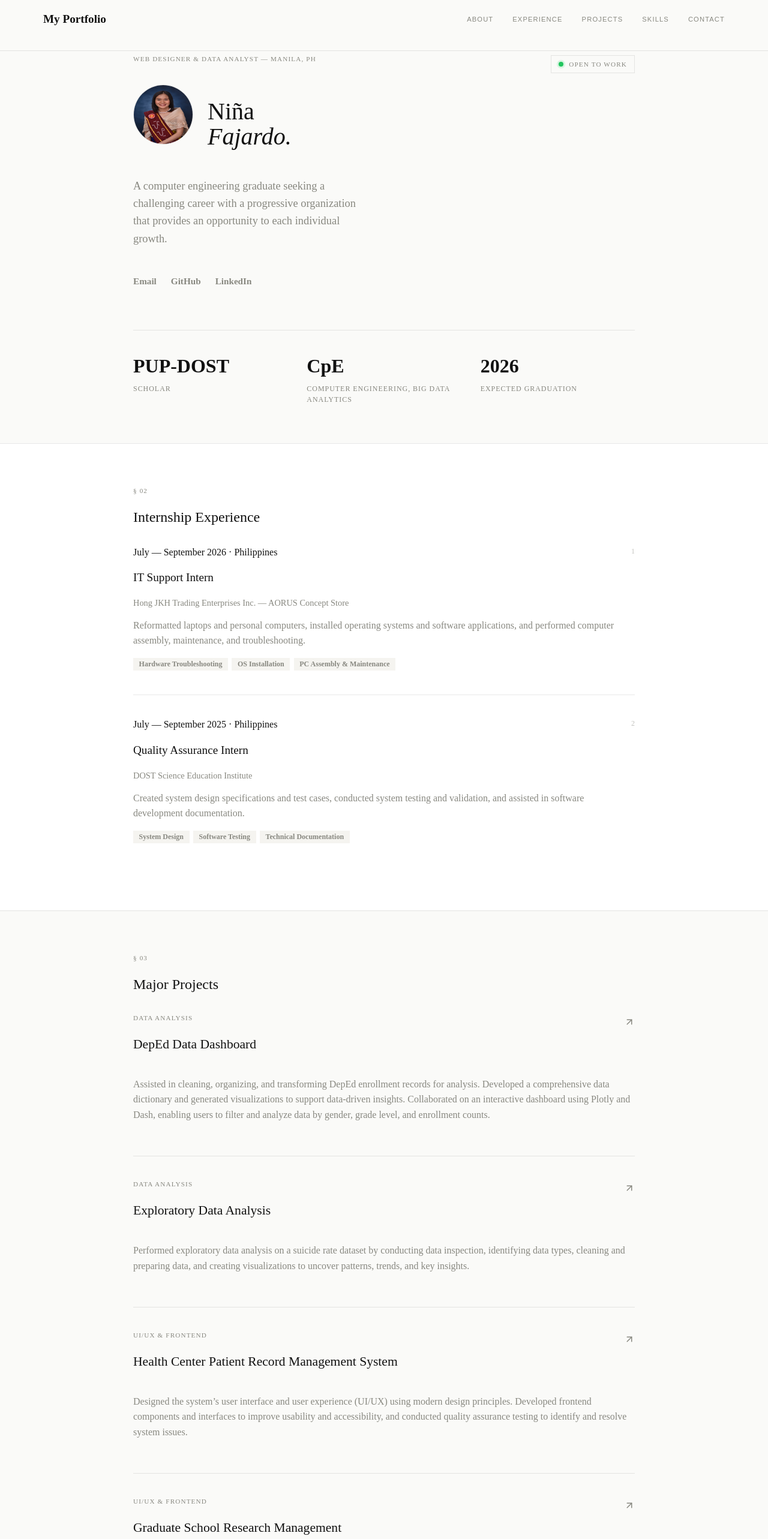
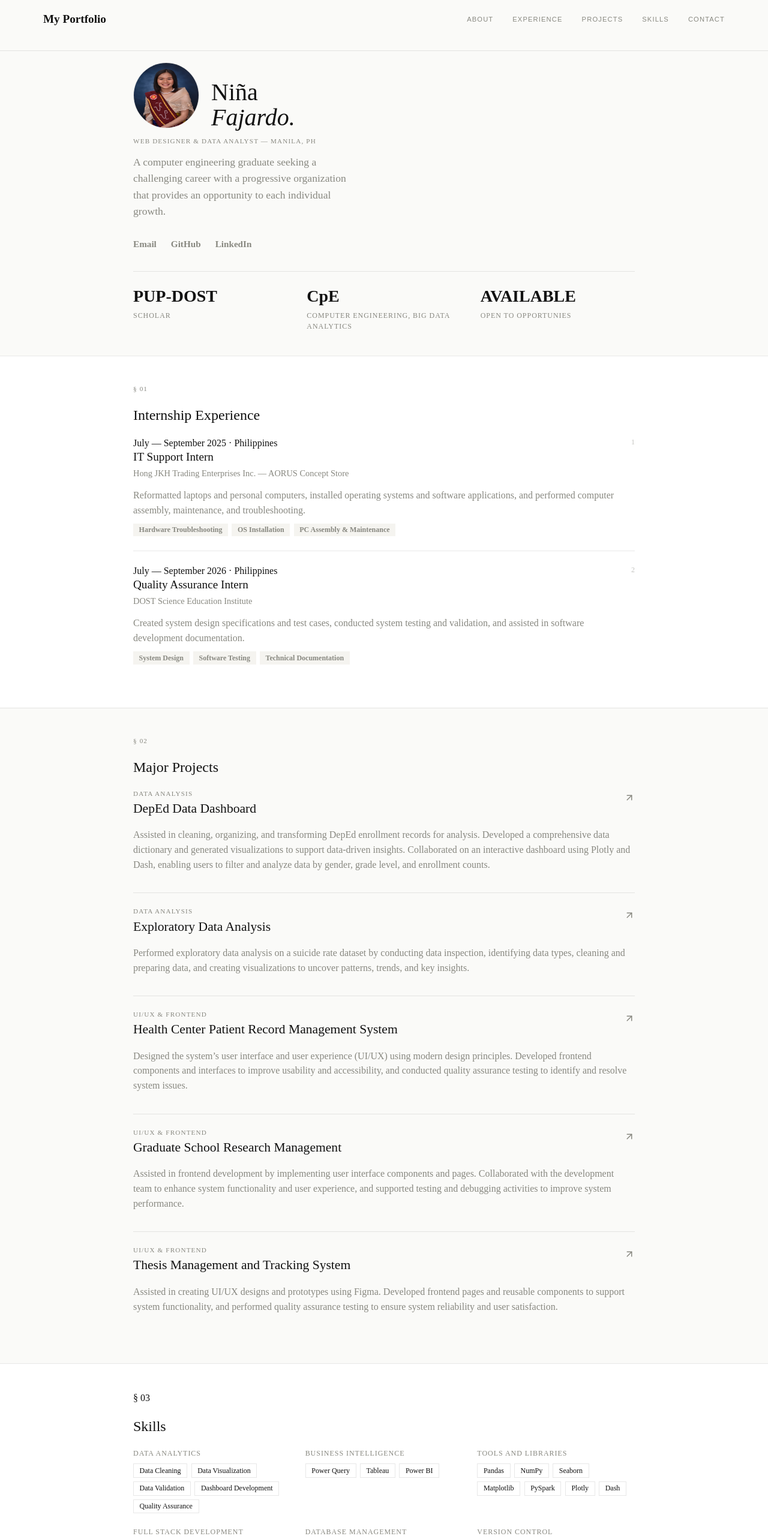
Before and after one commit to fajardoninag/Portfolio, a React (Create React App) app: page / in a window 1280 px wide. Shown: the part 20-2586 px from the top of the page at 60% size. Built offline with nearby package versions, Linux system fonts and the light colour scheme.

Commit message:
Linked projects, fixed bugs, and adjusted PNGs

```diff
--- a/src/App.css
+++ b/src/App.css
@@ -39,6 +39,7 @@
 
 html {
   font-size: var(--font-size);
+  scroll-behavior: smooth;
 }
 
 body {
@@ -62,7 +63,7 @@ h1, h2, h3, h4 {
 .container {
   max-width: 900px;
   margin: 0 auto;
-  padding: 4rem 2rem;
+  padding: 2.5rem 2rem;
 }
 
 /* Full-bleed alternating section background.
@@ -77,6 +78,16 @@ h1, h2, h3, h4 {
 
 .alt-bg {
   background: var(--card);
+}
+
+/* Anchor targets — offset scroll position so content isn't hidden
+   under the fixed navbar when jumping to a section via nav links. */
+#about,
+#experience,
+#projects,
+#skills,
+#contact {
+  scroll-margin-top: 5.5rem;
 }
 
 /* Navbar */
@@ -105,6 +116,7 @@ h1, h2, h3, h4 {
   display: flex;
   gap: 1.5rem;
   flex-wrap: wrap;
+  margin-top: 0.4rem;
 }
 .social-links a {
   color: var(--muted-foreground);
@@ -117,7 +129,7 @@ h1, h2, h3, h4 {
   color: var(--accent);
 }
 
-.projects-section { margin-top: 4rem; }
+.projects-section { margin-top: 2.5rem; }
 .projects-grid {
   display: grid;
   grid-template-columns: repeat(auto-fit, minmax(280px, 1fr));
@@ -127,17 +139,17 @@ h1, h2, h3, h4 {
 .hero-intro {
   display: flex;
   flex-direction: column;
-  gap: 1.75rem;
+  gap: 0.5rem;
 }
 .name-row {
   display: flex;
   align-items: center;
-  gap: 1.5rem;
+  gap: 1.25rem;
   flex-wrap: wrap;
 }
 .profile-pic {
-  width: 100px;
-  height: 100px;
+  width: 110px;
+  height: 110px;
   border-radius: 50%;
   object-position: top;
   border: 1px solid var(--border);
@@ -172,7 +184,6 @@ h1, h2, h3, h4 {
   display: flex;
   flex-wrap: wrap;
   gap: 0.4rem;
-  margin-top: 1rem;
 }
 .tech-tag {
   font-size: 0.75rem;
@@ -184,17 +195,17 @@ h1, h2, h3, h4 {
 }
 
 .stats-bar {
-  margin-top: 4.5rem;
-  padding-top: 2.5rem;
+  margin-top: 2.25rem;
+  padding-top: 1.5rem;
   border-top: 1px solid var(--border);
   display: grid;
   grid-template-columns: repeat(3, 1fr);
-  gap: 1.5rem 2rem;
+  gap: 1.25rem 2rem;
   align-items: start;
 }
 .stat-value {
   font-family: var(--font-display);
-  font-size: 2rem;
+  font-size: 1.75rem;
   font-weight: 600;
   line-height: 1.2;
 }
@@ -203,7 +214,7 @@ h1, h2, h3, h4 {
   letter-spacing: 0.08em;
   text-transform: uppercase;
   color: var(--muted-foreground);
-  margin-top: 0.6rem;
+  margin-top: 0.4rem;
   line-height: 1.5;
 }
 
@@ -212,25 +223,26 @@ h1, h2, h3, h4 {
 .skills-grid {
   display: grid;
   grid-template-columns: repeat(auto-fit, minmax(200px, 1fr));
-  gap: 2rem;
-  margin-top: 1.5rem;
+  gap: 1.5rem;
+  margin-top: 1.25rem;
 }
 .skill-category {
   font-size: 0.75rem;
   letter-spacing: 0.08em;
   text-transform: uppercase;
   color: var(--muted-foreground);
-  margin-bottom: 0.75rem;
+  margin-bottom: 0.6rem;
 }
 .skill-tag {
   color: var(--foreground);
   border: 1px solid var(--border);
   background: none;
+  font-weight: var(--font-weight-normal);
 }
 .hero-top {
   display: flex;
   justify-content: space-between;
-  gap: 3rem;
+  gap: 2rem;
   flex-wrap: wrap;
 }
 .eyebrow {
@@ -238,6 +250,7 @@ h1, h2, h3, h4 {
   letter-spacing: 0.1em;
   text-transform: uppercase;
   color: var(--muted-foreground);
+  margin-top: 0.25rem;
 }
 .hero-title {
   font-family: var(--font-display);
@@ -247,10 +260,11 @@ h1, h2, h3, h4 {
   white-space: nowrap;
 }
 .hero-desc {
-  font-size: 1.15rem;
+  font-size: 1.1rem;
   color: var(--muted-foreground);
   max-width: 24rem;
-  line-height: 1.6;
+  line-height: 1.55;
+  margin-top: 0.5rem;
 }
 
 .hero-side {
@@ -258,45 +272,6 @@ h1, h2, h3, h4 {
   flex-direction: column;
   align-items: flex-end;
   gap: 1.25rem;
-}
-.status-pill {
-  display: inline-flex;
-  align-items: center;
-  gap: 0.6rem;
-  border: 1px solid var(--border);
-  padding: 0.5rem 0.75rem;
-  font-size: 0.7rem;
-  letter-spacing: 0.1em;
-  text-transform: uppercase;
-  color: var(--muted-foreground);
-  white-space: nowrap;
-}
-.status-dot {
-  position: relative;
-  display: flex;
-  height: 0.5rem;
-  width: 0.5rem;
-}
-.ping {
-  position: absolute;
-  inset: 0;
-  border-radius: 999px;
-  background: #4ade80;
-  opacity: 0.75;
-  animation: ping 1.5s cubic-bezier(0, 0, 0.2, 1) infinite;
-}
-.dot {
-  position: relative;
-  border-radius: 999px;
-  height: 0.5rem;
-  width: 0.5rem;
-  background: #22c55e;
-}
-@keyframes ping {
-  75%, 100% {
-    transform: scale(2);
-    opacity: 0;
-  }
 }
 /* Nav */
 .navbar {
@@ -314,12 +289,13 @@ h1, h2, h3, h4 {
 .nav-inner {
   width: 100%;
   margin: 0;
-  padding: 0 2.5rem;
-  height: 3.5rem;
+  padding: 0.75rem 2.5rem;
+  min-height: 3.5rem;
   display: flex;
   align-items: center;
   justify-content: space-between;
   gap: 1rem;
+  flex-wrap: wrap;
 }
 .nav-logo-btn {
   background: none; border: none; cursor: pointer;
@@ -356,21 +332,21 @@ h1, h2, h3, h4 {
 .nav-cta:hover { opacity: 0.75; }
 
 /* leave room below fixed nav */
-.about-section { padding: 7rem 0 4rem; }
+.about-section { padding: 7.5rem 0 2.5rem; }
 
 /* Numbered sections (Experience) */
-.numbered-section { padding: 4.5rem 0; border-top: 1px solid var(--border); }
-.section-label .section-index { font-size: 0.7rem; letter-spacing: 0.1em; text-transform: uppercase; color: var(--muted-foreground); margin-bottom: 0.5rem; }
+.numbered-section { padding: 3rem 0; border-top: 1px solid var(--border); }
+.section-label .section-index { font-size: 0.7rem; letter-spacing: 0.1em; text-transform: uppercase; color: var(--muted-foreground); margin-bottom: 0.4rem; }
 .section-label .section-index.light { opacity: 0.4; color: inherit; }
-.section-label h2 { margin-bottom: 2rem; }
+.section-label h2 { margin-bottom: 1.25rem; }
 
-.experience-row { border-top: 1px solid var(--border); padding: 2.5rem 0; }
+.experience-row { border-top: 1px solid var(--border); padding: 1.5rem 0; }
 .experience-row:first-child { border-top: none; padding-top: 0; }
-.experience-header { display: flex; justify-content: space-between; align-items: flex-start; gap: 1rem; margin-bottom: 1rem; }
-.experience-role { font-family: var(--font-display); font-size: 1.2rem; }
-.experience-company { color: var(--muted-foreground); font-size: 0.9rem; margin-top: 0.3rem; }
+.experience-header { display: flex; justify-content: space-between; align-items: flex-start; gap: 1rem; margin-bottom: 0.6rem; }
+.experience-role { font-family: var(--font-display); font-size: 1.2rem; margin: 0; }
+.experience-company { color: var(--muted-foreground); font-size: 0.9rem; margin-top: 0.25rem; }
 .experience-no { font-size: 0.75rem; color: var(--muted-foreground); opacity: 0.5; flex-shrink: 0; }
-.experience-desc { color: var(--muted-foreground); line-height: 1.6; margin-bottom: 1rem; }
+.experience-desc { color: var(--muted-foreground); line-height: 1.55; margin-bottom: 0.6rem; }
 
 /* Projects — expandable accordion rows */
 .project-accordion-row {
@@ -384,7 +360,7 @@ h1, h2, h3, h4 {
   text-align: left;
   background: none;
   border: none;
-  padding: 2.5rem 0;
+  padding: 1.5rem 0;
   cursor: pointer;
   font: inherit;
   color: inherit;
@@ -397,12 +373,13 @@ h1, h2, h3, h4 {
   letter-spacing: 0.1em;
   text-transform: uppercase;
   color: var(--muted-foreground);
-  margin-bottom: 0.25rem;
+  margin-bottom: 0.2rem;
 }
 .project-accordion-title {
   font-family: var(--font-display);
   font-size: 1.35rem;
   transition: color 0.2s ease;
+  margin: 0;
 }
 .project-accordion-title.is-open,
 .project-accordion-toggle:hover .project-accordion-title {
@@ -425,14 +402,14 @@ h1, h2, h3, h4 {
 }
 .project-accordion-panel.is-open {
   max-height: 900px;
-  padding-bottom: 2rem;
+  padding-bottom: 1.25rem;
 }
 
 .project-image-wrap {
   background: var(--muted);
   border-radius: var(--radius-md);
   overflow: hidden;
-  margin-bottom: 1rem;
+  margin-bottom: 0.75rem;
 }
 .project-image {
   width: 100%;
@@ -441,11 +418,21 @@ h1, h2, h3, h4 {
   display: block;
 }
 
+/* Row that holds tech-tags on the left and project link pills on the right */
+.project-footer-row {
+  display: flex;
+  justify-content: space-between;
+  align-items: center;
+  flex-wrap: wrap;
+  gap: 0.75rem;
+  margin-top: 0.75rem;
+}
+
+/* Project link pill buttons (GitHub / Figma / etc.) */
 .project-links {
   display: flex;
   flex-wrap: wrap;
   gap: 0.6rem;
-  margin-top: 1rem;
 }
 .project-link-btn {
   display: inline-flex;
@@ -456,9 +443,10 @@ h1, h2, h3, h4 {
   color: var(--foreground);
   border: 1px solid var(--border);
   padding: 0.4rem 0.75rem;
-  border-radius: var(--radius-sm);
+  border-radius: 6px; /* rounded pill look, overrides the sharp global --radius */
   text-decoration: none;
-  transition: border-color 0.2s ease, color 0.2s ease;
+  transition: border-color 0.2s ease, color 0.2s ease, background 0.2s ease;
+  background: var(--card);
 }
 .project-link-btn:hover {
   border-color: var(--accent);
@@ -466,16 +454,16 @@ h1, h2, h3, h4 {
 }
 
 /* Contact */
-.contact-section { background: var(--foreground); color: var(--background); padding: 5rem 0; margin-top: 4rem; }
+.contact-section { background: var(--foreground); color: var(--background); padding: 3rem 0; margin-top: 2.5rem; }
 .contact-inner { display: block; }
-.contact-desc { opacity: 0.6; max-width: 24rem; margin-bottom: 2rem; line-height: 1.6; }
+.contact-desc { opacity: 0.6; max-width: 24rem; margin-bottom: 1.25rem; line-height: 1.55; }
 .contact-email {
   display: inline-block; font-family: var(--font-display); font-size: clamp(1.5rem, 4vw, 2.5rem);
-  color: var(--background); text-decoration: none; margin-bottom: 3rem;
+  color: var(--background); text-decoration: none; margin-bottom: 1.75rem;
   word-break: break-word;
 }
 .contact-email:hover { opacity: 0.6; }
-.contact-links { display: flex; gap: 2rem; padding-top: 1.5rem; border-top: 1px solid rgba(255,255,255,0.1); flex-wrap: wrap; }
+.contact-links { display: flex; gap: 2rem; padding-top: 1rem; border-top: 1px solid rgba(255,255,255,0.1); flex-wrap: wrap; }
 .contact-links a { color: var(--background); opacity: 0.4; text-decoration: none; font-size: 0.7rem; letter-spacing: 0.1em; text-transform: uppercase; }
 .contact-links a:hover { opacity: 1; }
 
@@ -484,8 +472,8 @@ h1, h2, h3, h4 {
 .footer-inner { display: flex; justify-content: space-between; font-size: 0.7rem; letter-spacing: 0.1em; text-transform: uppercase; opacity: 0.25; flex-wrap: wrap; gap: 0.5rem; }
 
 /* Case Study Elements */
-.case-header { text-align: center; margin-bottom: 4rem; }
-.subtitle { color: var(--muted-foreground); font-size: 1.2rem; margin-bottom: 2rem; }
+.case-header { text-align: center; margin-bottom: 2.5rem; }
+.subtitle { color: var(--muted-foreground); font-size: 1.2rem; margin-bottom: 1.25rem; }
 .btn {
   display: inline-block;
   background: var(--accent);
@@ -496,7 +484,7 @@ h1, h2, h3, h4 {
   font-weight: 600;
 }
 .btn:hover { background: var(--accent-hover); }
-.case-section { margin-bottom: 4rem; }
+.case-section { margin-bottom: 2.5rem; }
 .visual-container { background: var(--muted); padding: 1rem; border-radius: var(--radius-lg); margin-top: 1rem; }
 .case-img { width: 100%; height: auto; border-radius: var(--radius-md); display: block; }
 
@@ -508,7 +496,7 @@ h1, h2, h3, h4 {
 
 @media (max-width: 768px) {
   .container {
-    padding: 3rem 1.25rem;
+    padding: 2rem 1.25rem;
   }
 
   .nav-inner {
@@ -523,11 +511,11 @@ h1, h2, h3, h4 {
   }
 
   .about-section {
-    padding: 6rem 0 3rem;
+    padding: 6.75rem 0 2rem;
   }
 
   .hero-top {
-    gap: 1.5rem;
+    gap: 1.25rem;
   }
 
   .hero-side {
@@ -540,36 +528,36 @@ h1, h2, h3, h4 {
   }
 
   .profile-pic {
-    width: 76px;
-    height: 76px;
+    width: 100px;
+    height: 100px;
   }
 
   .hero-desc {
     max-width: none;
-    font-size: 1.05rem;
+    font-size: 1rem;
   }
 
   .stats-bar {
     grid-template-columns: repeat(3, 1fr);
-    gap: 1.25rem 1rem;
-    padding-bottom: 2.25rem;
+    gap: 1rem 1rem;
+    padding-bottom: 1.5rem;
   }
 
   .stat-value {
-    font-size: 1.5rem;
+    font-size: 1.4rem;
   }
 
   .skills-grid {
     grid-template-columns: repeat(auto-fit, minmax(150px, 1fr));
-    gap: 1.5rem;
+    gap: 1.25rem;
   }
 
   .numbered-section {
-    padding: 3rem 0;
+    padding: 2rem 0;
   }
 
   .experience-header {
-    gap: 0.75rem;
+    gap: 0.6rem;
   }
 
   .experience-role {
@@ -581,8 +569,8 @@ h1, h2, h3, h4 {
   }
 
   .contact-section {
-    padding: 3.5rem 0;
-    margin-top: 3rem;
+    padding: 2.25rem 0;
+    margin-top: 2rem;
   }
 
   .contact-desc {
@@ -597,7 +585,7 @@ h1, h2, h3, h4 {
 
 @media (max-width: 480px) {
   .container {
-    padding: 2.5rem 1rem;
+    padding: 1.75rem 1rem;
   }
 
   .nav-inner {
@@ -614,7 +602,15 @@ h1, h2, h3, h4 {
   }
 
   .about-section {
-    padding: 5.5rem 0 2.5rem;
+    padding: 4.5rem 0 1.75rem;
+  }
+
+  #about,
+  #experience,
+  #projects,
+  #skills,
+  #contact {
+    scroll-margin-top: 4.5rem;
   }
 
   .name-row {
@@ -632,7 +628,7 @@ h1, h2, h3, h4 {
 
   .skills-grid {
     grid-template-columns: 1fr;
-    gap: 1.25rem;
+    gap: 1rem;
   }
 
   .experience-header {
--- a/src/pages/LandingPage.js
+++ b/src/pages/LandingPage.js
@@ -1,6 +1,18 @@
 import React, { useState, useEffect } from 'react';
 import { Link } from 'react-router-dom';
 import { ArrowUpRight } from 'lucide-react';
+
+const GithubIcon = ({ size = 14 }) => (
+  <svg width={size} height={size} viewBox="0 0 24 24" fill="currentColor">
+    <path d="M12 0C5.37 0 0 5.37 0 12c0 5.31 3.435 9.795 8.205 11.385.6.105.825-.255.825-.57 0-.285-.015-1.23-.015-2.235-3.015.555-3.795-.735-4.035-1.41-.135-.345-.72-1.41-1.23-1.695-.42-.225-1.02-.78-.015-.795.945-.015 1.62.87 1.845 1.23 1.08 1.815 2.805 1.305 3.495.99.105-.78.42-1.305.765-1.605-2.67-.3-5.46-1.335-5.46-5.925 0-1.305.465-2.385 1.23-3.225-.12-.3-.54-1.53.12-3.18 0 0 1.005-.315 3.3 1.23.96-.27 1.98-.405 3-.405s2.04.135 3 .405c2.295-1.56 3.3-1.23 3.3-1.23.66 1.65.24 2.88.12 3.18.765.84 1.23 1.905 1.23 3.225 0 4.605-2.805 5.625-5.475 5.925.435.375.81 1.095.81 2.22 0 1.605-.015 2.895-.015 3.3 0 .315.225.69.825.57A12.02 12.02 0 0 0 24 12c0-6.63-5.37-12-12-12z"/>
+  </svg>
+);
+
+const FigmaIcon = ({ size = 14 }) => (
+  <svg width={size} height={size} viewBox="0 0 24 24" fill="currentColor">
+    <path d="M8 24c2.21 0 4-1.79 4-4v-4H8c-2.21 0-4 1.79-4 4s1.79 4 4 4zM4 12c0-2.21 1.79-4 4-4h4v8H8c-2.21 0-4-1.79-4-4zM4 4c0-2.21 1.79-4 4-4h4v8H8C5.79 8 4 6.21 4 4zM12 0h4c2.21 0 4 1.79 4 4s-1.79 4-4 4h-4V0zM20 12c0 2.21-1.79 4-4 4s-4-1.79-4-4 1.79-4 4-4 4 1.79 4 4z"/>
+  </svg>
+);
 
 const NAV_LINKS = ['About', 'Experience', 'Projects', 'Skills', 'Contact'];
 
@@ -9,7 +21,7 @@ const EXPERIENCE = [
     no: '1',
     role: 'IT Support Intern',
     company: 'Hong JKH Trading Enterprises Inc. — AORUS Concept Store',
-    period: 'July — September 2026',
+    period: 'July — September 2025',
     location: 'Philippines',
     desc: 'Reformatted laptops and personal computers, installed operating systems and software applications, and performed computer assembly, maintenance, and troubleshooting.',
     tags: ['Hardware Troubleshooting', 'OS Installation', 'PC Assembly & Maintenance'],
@@ -18,7 +30,7 @@ const EXPERIENCE = [
     no: '2',
     role: 'Quality Assurance Intern',
     company: 'DOST Science Education Institute',
-    period: 'July — September 2025',
+    period: 'July — September 2026',
     location: 'Philippines',
     desc: 'Created system design specifications and test cases, conducted system testing and validation, and assisted in software development documentation.',
     tags: ['System Design', 'Software Testing', 'Technical Documentation'],
@@ -29,6 +41,9 @@ const EXPERIENCE = [
 // your current folder). "grad-school-research-management.png" and
 // "thesis-management-tracking-system.png" don't exist in your screenshot yet —
 // add those two files to /public/images/ or swap in whatever you name them.
+//
+// LINKS: replace the placeholder URLs below with your real GitHub / Figma links.
+// Each project can have 0, 1, or 2 links (icon: 'github' or 'figma').
 const PROJECTS = [
   {
     no: '3',
@@ -37,6 +52,9 @@ const PROJECTS = [
     desc: 'Assisted in cleaning, organizing, and transforming DepEd enrollment records for analysis. Developed a comprehensive data dictionary and generated visualizations to support data-driven insights. Collaborated on an interactive dashboard using Plotly and Dash, enabling users to filter and analyze data by gender, grade level, and enrollment counts.',
     tech: ['Python', 'Pandas', 'Plotly', 'Dash'],
     image: '/images/deped.png',
+    links: [
+      { label: 'GitHub', url: 'https://github.com/fajardoninag/DepEd-Enrollment-Dashboard', icon: 'github' },
+    ],
   },
   {
     no: '4',
@@ -45,37 +63,51 @@ const PROJECTS = [
     desc: 'Performed exploratory data analysis on a suicide rate dataset by conducting data inspection, identifying data types, cleaning and preparing data, and creating visualizations to uncover patterns, trends, and key insights.',
     tech: ['Python', 'Pandas', 'Matplotlib', 'Seaborn'],
     image: '/images/data.png',
+    links: [
+      { label: 'GitHub', url: 'https://github.com/fajardoninag/Exploratory-Data-Analysis', icon: 'github' },
+    ],
   },
   {
     no: '5',
     title: 'Health Center Patient Record Management System',
     category: 'UI/UX & Frontend',
     desc: 'Designed the system\u2019s user interface and user experience (UI/UX) using modern design principles. Developed frontend components and interfaces to improve usability and accessibility, and conducted quality assurance testing to identify and resolve system issues.',
-    tech: ['UI/UX Design', 'Frontend Development', 'QA Testing'],
+    tech: ['Django', 'React.js', 'QA Testing'],
     image: '/images/espe.png',
+    links: [
+      { label: 'Figma', url: 'https://www.figma.com/proto/l409hkwQo86AWQExhghMYm/Healthcare-System?node-id=30-507&starting-point-node-id=30%3A507', icon: 'figma' },
+      { label: 'GitHub', url: 'https://github.com/fajardoninag/Healthcare-System-', icon: 'github' },
+    ],
   },
   {
     no: '6',
     title: 'Graduate School Research Management',
     category: 'UI/UX & Frontend',
     desc: 'Assisted in frontend development by implementing user interface components and pages. Collaborated with the development team to enhance system functionality and user experience, and supported testing and debugging activities to improve system performance.',
-    tech: ['Frontend Development', 'Testing & Debugging'],
+    tech: ['Laravel', 'MySQL','HTML','CSS','JavaScript'],
     image: '/images/thesis.png',
+    links: [
+      { label: 'GitHub', url: 'https://github.com/fajardoninag/grad-school-research-management', icon: 'github' },
+    ],
   },
   {
     no: '7',
     title: 'Thesis Management and Tracking System',
     category: 'UI/UX & Frontend',
     desc: 'Assisted in creating UI/UX designs and prototypes using Figma. Developed frontend pages and reusable components to support system functionality, and performed quality assurance testing to ensure system reliability and user satisfaction.',
-    tech: ['Figma', 'UI/UX Design', 'Frontend Development'],
+    tech: ['Laravel', 'MySQL','HTML','CSS','JavaScript'],
     image: '/images/grad.png',
+    links: [
+     { label: 'Figma', url: 'https://www.figma.com/proto/fLB7yV631qU0gNqUaH78WI/Wireframes?node-id=4639-64834&starting-point-node-id=4639%3A64834', icon: 'figma' },
+      { label: 'GitHub', url: 'https://github.com/fajardoninag/thesis-management-tracking-system', icon: 'github' },
+    ],
   },
 ];
 
 const stats = [
   { value: 'PUP-DOST', label: 'Scholar' },
   { value: 'CpE', label: 'Computer Engineering, Big Data Analytics' },
-  { value: '2026', label: 'Expected graduation' },
+  { value: 'AVAILABLE', label: 'Open to Opportunies' },
 ];
 
 const skills = {
@@ -122,7 +154,6 @@ function LandingPage() {
         <div className="container">
           <div className="hero-top">
             <div className="hero-intro">
-              <div className="eyebrow">web Designer &amp; Data Analyst — Manila, PH</div>
               <div className="name-row">
                 <img src="/images/me.jpg" alt="Niña Fajardo" className="profile-pic" />
                 <h1 className="hero-title">
@@ -130,6 +161,7 @@ function LandingPage() {
                    <em>Fajardo.</em>
                 </h1>
               </div>
+              <div className="eyebrow">web Designer &amp; Data Analyst — Manila, PH</div>
               <p className="hero-desc">
                 A computer engineering graduate seeking a challenging career with a progressive
                 organization that provides an opportunity to each individual growth.
@@ -144,16 +176,6 @@ function LandingPage() {
                 <a href="https://linkedin.com/in/nina-fajardo" target="_blank" rel="noopener noreferrer">
                   LinkedIn
                 </a>
-              </div>
-            </div>
-
-            <div className="hero-side">
-              <div className="status-pill">
-                <span className="status-dot">
-                  <span className="ping" />
-                  <span className="dot" />
-                </span>
-                <span>Open to work</span>
               </div>
             </div>
           </div>
@@ -173,7 +195,7 @@ function LandingPage() {
       <section id="experience" className="numbered-section">
         <div className="container">
           <div className="section-label">
-            <div className="section-index">§ 02</div>
+            <div className="section-index">§ 01</div>
             <h2>Internship Experience</h2>
           </div>
           <div className="section-body">
@@ -203,7 +225,7 @@ function LandingPage() {
       <section id="projects" className="numbered-section alt-bg">
         <div className="container">
           <div className="section-label">
-            <div className="section-index">§ 03</div>
+            <div className="section-index">§ 02</div>
             <h2>Major Projects</h2>
           </div>
           <div className="section-body">
@@ -243,10 +265,32 @@ function LandingPage() {
                         />
                       </div>
                     )}
-                    <div className="tech-tags">
-                      {project.tech.map((tech) => (
-                        <span key={tech} className="tech-tag">{tech}</span>
-                      ))}
+                    <div className="project-footer-row">
+                      <div className="tech-tags">
+                        {project.tech.map((tech) => (
+                          <span key={tech} className="tech-tag">{tech}</span>
+                        ))}
+                      </div>
+
+                      {project.links && project.links.length > 0 && (
+                        <div className="project-links">
+                          {project.links.map((link) => (
+                            <a
+                              key={link.label}
+                              href={link.url}
+                              target="_blank"
+                              rel="noopener noreferrer"
+                              className="project-link-btn"
+                              onClick={(e) => e.stopPropagation()}
+                            >
+                              {link.icon === 'github' && <GithubIcon size={14} />}
+                              {link.icon === 'figma' && <FigmaIcon size={14} />}
+                              {link.label}
+                              <ArrowUpRight size={12} />
+                            </a>
+                          ))}
+                        </div>
+                      )}
                     </div>
                   </div>
                 </div>
@@ -259,6 +303,7 @@ function LandingPage() {
       {/* Skills */}
       <section id="skills" className="numbered-section skills-section">
         <div className="container">
+            <div className="section-index">§ 03</div>
           <h2>Skills</h2>
           <div className="skills-grid">
             {Object.entries(skills).map(([category, items]) => (
@@ -279,13 +324,12 @@ function LandingPage() {
       <section id="contact" className="contact-section">
         <div className="container contact-inner">
           <div className="section-label">
-            <div className="section-index light">§ 05</div>
+            <div className="section-index light">§ 04</div>
             <h2>Contact</h2>
           </div>
           <div>
             <p className="contact-desc">
-              I'm looking for internship and junior developer opportunities. If you're building
-              something meaningful, I'd genuinely love to hear about it.
+              I'm looking for opportunities aligned with web designing and data analyzing.
             </p>
             <a
               href="https://mail.google.com/mail/?view=cm&fs=1&to=ninagfajardo@gmail.com"
```
Also changed, not shown: public/images/deped.png.
